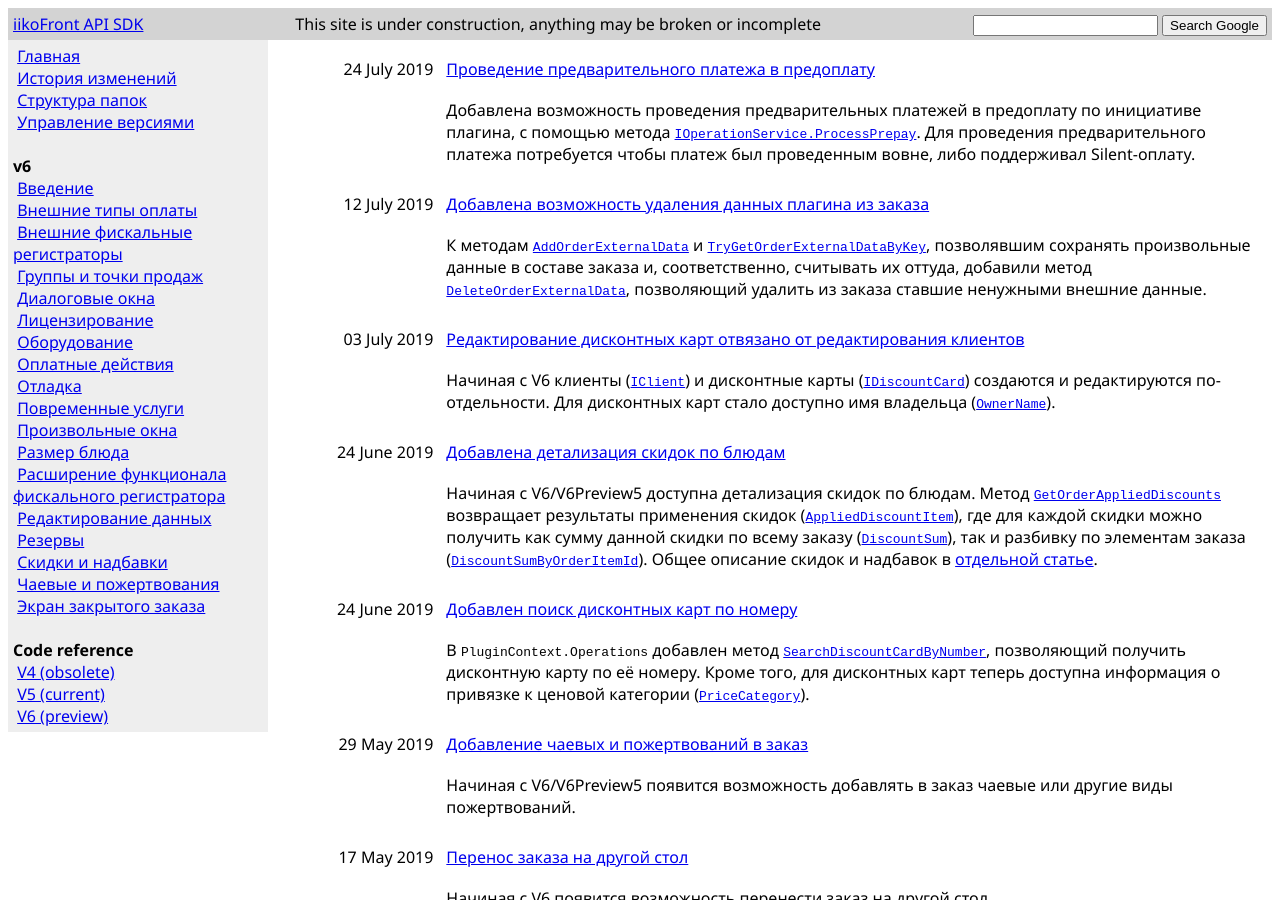
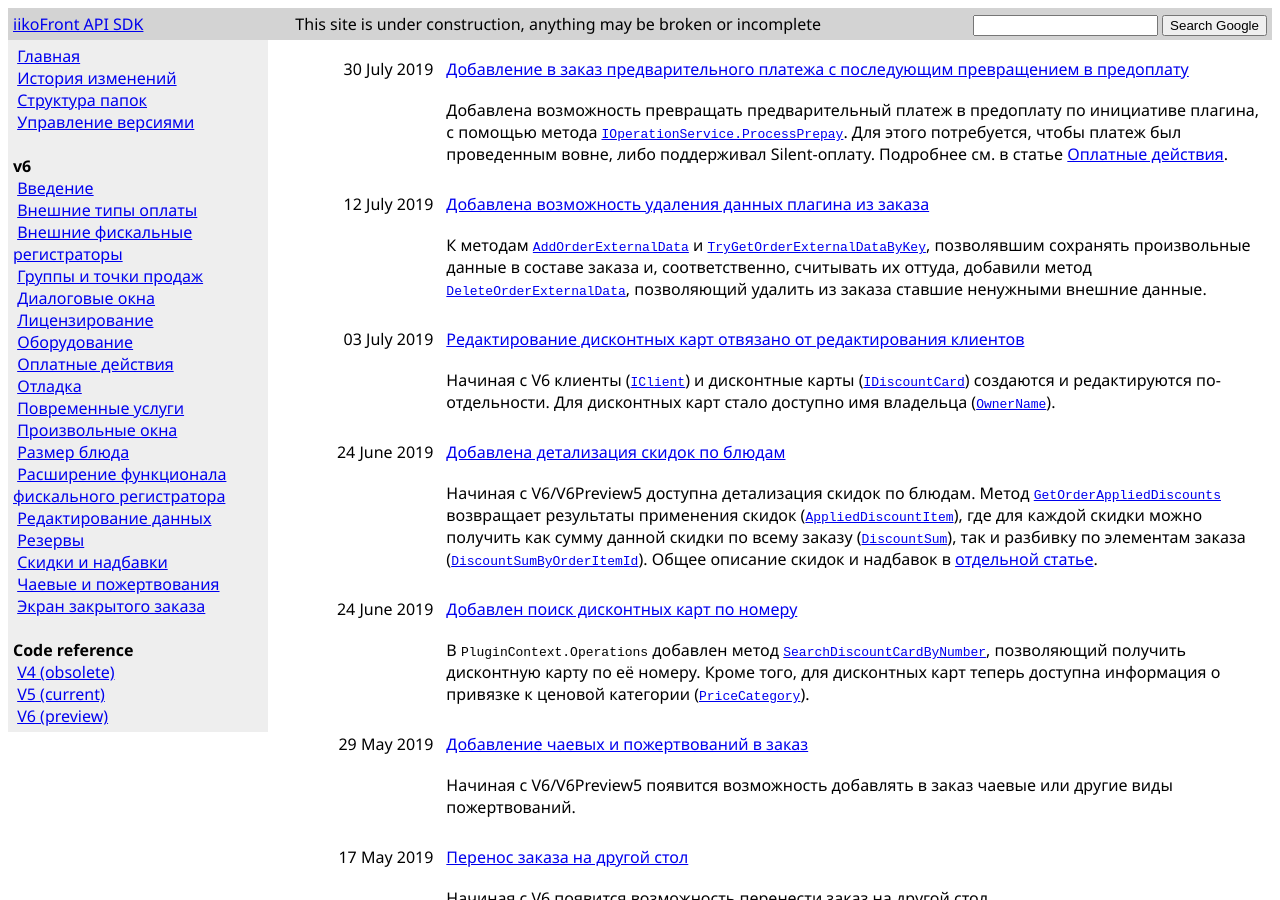
Before and after one commit to iiko/front.api.doc, a Jekyll site: the page built from changelog.md, in a window 1280 px wide and 900 px high. Built offline with Jekyll 4.4.1, drawn with Linux system fonts in a browser that asks for light colours.

Commit message:
Поправить замечания

```diff
--- /dev/null
+++ b/_posts/2019-07-30-process-preliminary-payments.md
@@ -0,0 +1,7 @@
+---
+title: Добавление в заказ предварительного платежа с последующим превращением в предоплату
+layout: default
+---
+Добавлена возможность превращать предварительный платеж в предоплату по инициативе плагина, с помощью метода [`IOperationService.ProcessPrepay`](https://iiko.github.io/front.api.sdk/v6/html/M_Resto_Front_Api_V6_IOperationService_ProcessPrepay.htm).
+Для этого потребуется, чтобы платеж был проведенным вовне, либо поддерживал Silent-оплату.
+Подробнее см. в статье [Оплатные действия](Payments.html).
```
Also changed, not shown: _posts/2019-07-24-process-preliminary-payments.md (deleted, +0 -6 lines), v6/ru/Payments.md (+8 -4 lines).
